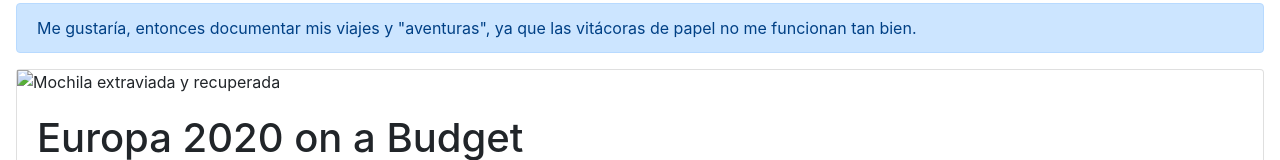
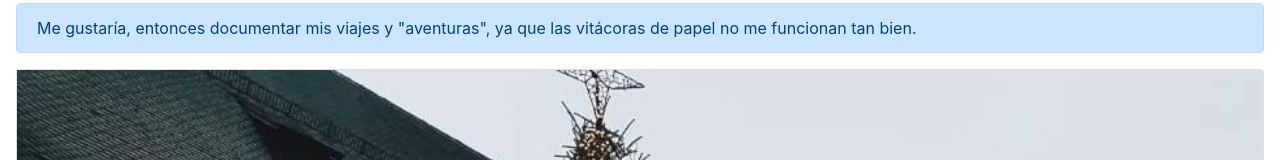
Before and after one commit to josebussana/josebussana.github.io, a plain HTML site: page index.html in a window 1280 px wide. Shown: the part 135-295 px from the top of the page. Drawn offline with nearby package versions, Linux system fonts and the light colour scheme.

Commit message:
Update index.html
agregue imagen

```diff
--- a/index.html
+++ b/index.html
@@ -19,7 +19,7 @@
 </div>
 
 <div class="card">
-  <img class="card-img-bottom" src="img/image.jpg" alt="Mochila extraviada y recuperada ">
+  <img class="card-img-bottom" src=" josebussana.github.io/img/IMG-20191222-WA0008.jpg " alt="Mochila extraviada y recuperada ">
   <div class="card-body">
     <h1>Europa 2020 on a Budget  </h1>
   </div>
```
